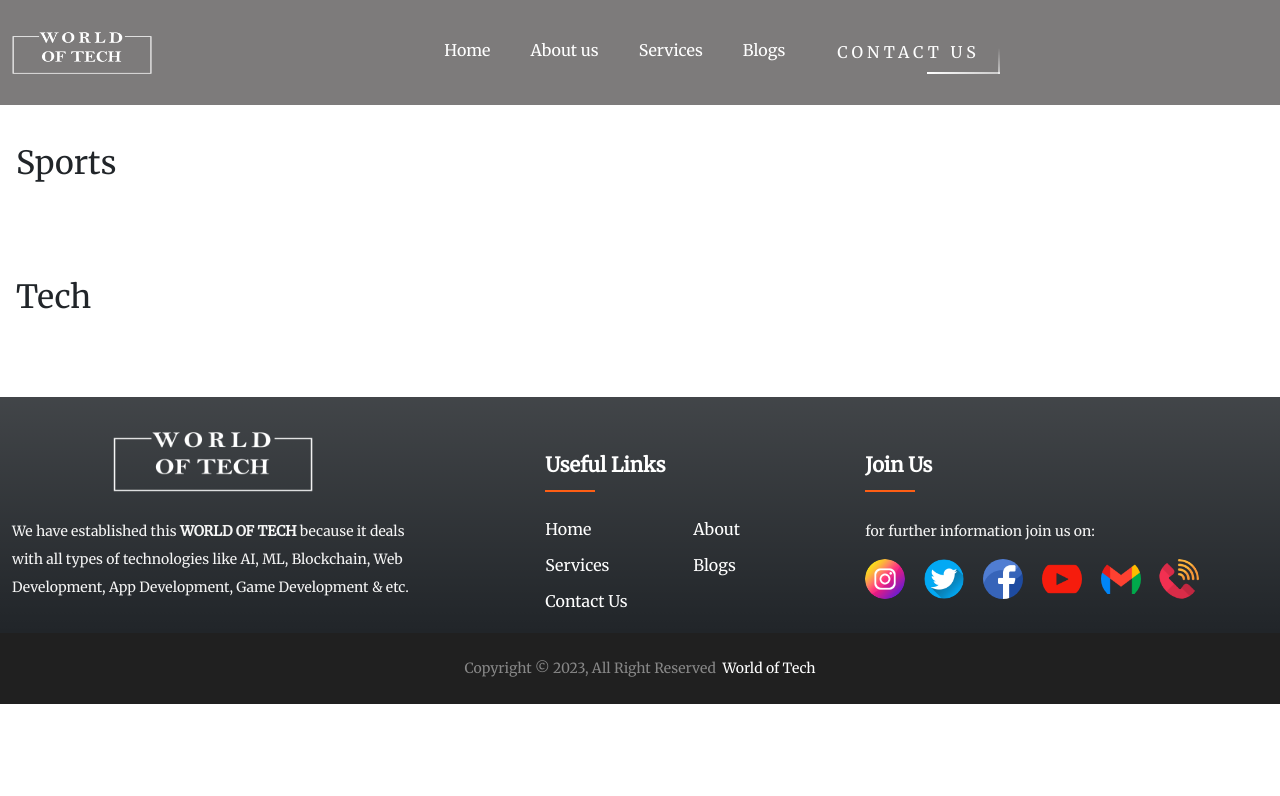
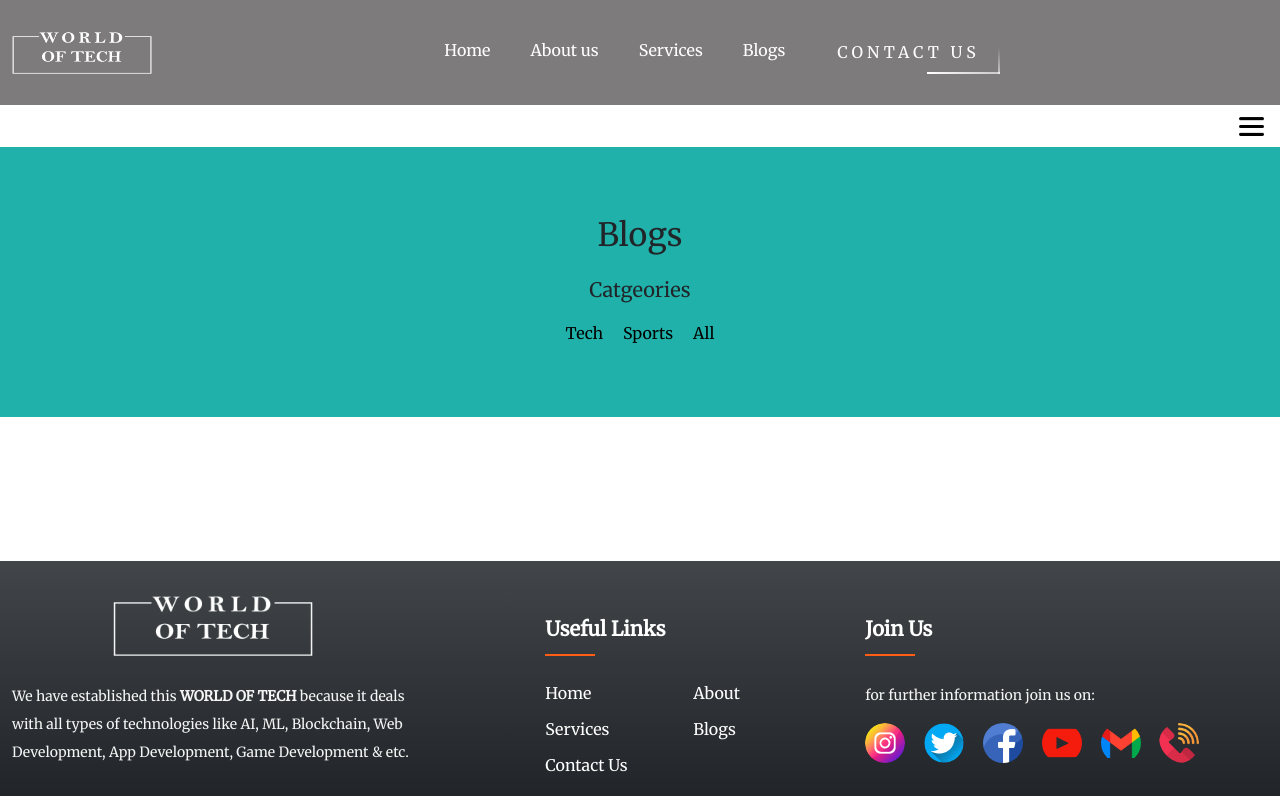
Before and after one commit to mesumbinshaukat/World-Of-Tech, a PHP site: page /blog.php in a window 1280 px wide. Shown: the top 796 px of the page. Before the commit the page ends 704 px from the top, so only its background shows below. Run offline with PHP 8.4, Linux system fonts and the light colour scheme; data that the repository does not hold is empty; some libraries are stand-ins or nearby versions.

Commit message:
sarim is a bot shit player

```diff
--- a/blog.php
+++ b/blog.php
@@ -1,5 +1,5 @@
 <?php
-$conn = mysqli_connect("localhost","root","XcRny943ve76JB","world_of_tech");
+$conn = mysqli_connect("localhost","root","","world_of_tech");
 ?>
 <!DOCTYPE html>
 <html lang="en">
@@ -31,27 +31,106 @@ $conn = mysqli_connect("localhost","root","XcRny943ve76JB","world_of_tech");
         border: none;
     }
 
-    .items:hover {
+      .items:hover{
           transform: scale(0.9);
         }
+      #category_wise{
+          width: 100%;
+          /* height: 300px; */
+          background-color: lightseagreen;
+
+
+        }
+        #blogs_header{
+            width: 100%;
+            background-color: lightseagreen;
+        }
+      .cat_btn{
+         border: none;
+         background-color: transparent;
+
+        }
+      .cat_btn:hover{
+          transform: scale(1.2);
+        }
+        .btn_menu{
+            background-color: transparent;
+            border: none;
+        }
+
+        #blogs_toggle{
+            display: none;
+        }
+
         </style>
 </head>
 
 <body>
      <!-- navbar -->
-    <section id="navbar">
+     <section id="navbar" class="mb-5 pb-5">
         <?php include("navbar.html");?>
     </section>
+    <!-- header -->
 
+    <section id="main_blog_active">
+        <button type="button" class="btn_menu float-end pb-2 pe-3 mt-3" onclick="btn_menu()"><img src="./icons/list.png" width="25px" alt=""></button>
 
+        <section id="category_wise" class=" d-flex flex-column  justify-content-center align-items-center mt-5 pt-5 pb-5 ">
+            <p class="mb-3 pt-3 fs-2">Blogs</p>
+            <p class="mb-2 fs-5">Catgeories</p>
+            <div class="blog_categories pb-3">
 
+                <input type="button" class="cat_btn p-2" onclick="myFunction('Tech')" value="Tech">
+                <input type="button" class="cat_btn p-2" onclick="myFunction('Sports')" value="Sports">
+                <input type="button" class="cat_btn p-2" onclick="allFunction()" value="All">
 
-    <!-- main section -->
-    <section class="categories_cards mt-5 pt-5 pb-3 mb-3 ">
+            </div>
+        </section>
 
+        <!-- main section active -->
 
+<section class="mt-4 pt-4 pb-3 mb-3" id="all_blogs_cards">
+<div class="container text-center">
+    <div class="row justify-content-center text-center">
+        <?php
+            $select_all = "SELECT * FROM `admin_blogs`";
+            $select_all_run = mysqli_query($conn,$select_all);
+            while($fetching_all=mysqli_fetch_array($select_all_run)) {?>
 
-        <h2 class="text-left mx-3 mb-5 mt-5">Sports</h2>
+<div class="col-lg-4 col-md-6 col-sm-12 mb-4 d-flex justify-content-center text-center">
+    <div class="items">
+        <a class="text-decoration-none text-dark" href="blogdetails.php?id='<?php echo $fetching_all['id']?>'">
+            <div class="card" style="width: 18rem;">
+                <img src="<?php echo 'admin/'.$fetching_all['thumbnail']?>" class="card-img-top" width="250px" alt="blog_img">
+                <div class="card-body">
+                    <h5 class="card-title text-center"><?php echo $fetching_all['blogtitle']?></h5>
+                    <p class="card-text  text-center"><?php echo $fetching_all['subtitle']?></p>
+                </div>
+            </div>
+        </a>
+    </div>
+</div>
+<?php }?>
+</div>
+</div>
+</section>
+
+<section class="mt-4 pt-4 pb-3 mb-3" id="categories_wise_cards"></section>
+
+</section>
+
+<!-- main section on toggle -->
+<section id="blogs_toggle">
+<button type="button" class="btn_menu float-end pb-2 pe-3 mt-3" onclick="btn_menu1()"><img src="./icons/menu.png" width="25px" alt=""></button>
+
+    <div id="blogs_header" class=" d-flex flex-column justify-content-center align-items-center mt-2 pt-5 pb-5 ">
+        <p class="mb-3 pt-3 fs-2">Blogs</p>
+    </div>
+
+    <!-- main section on toggle button -->
+    <div class="pt-1 pb-3 mb-3">
+
+        <h2 class="text-left mx-5 mb-5 mt-5">Sports</h2>
         <div class="owl-carousel container-fluid text-center">
             <?php
                     $select_categories_sports = "SELECT * FROM `admin_blogs` WHERE blog_category = 'Sports'";
@@ -59,11 +138,10 @@ $conn = mysqli_connect("localhost","root","XcRny943ve76JB","world_of_tech");
                     while($fetch_sports = mysqli_fetch_array($select_categories_sports_run)){
                         ?>
 
-            <div class="items">
+        <div class="items d-flex justify-content-center">
                 <div class="card " style="width: 18rem;">
                     <a href="blogdetails.php?id=<?php echo $fetch_sports['id']?>" class="text-decoration-none">
-                        <img src="<?php echo 'admin/'.$fetch_sports['thumbnail']?>" width="200px" class="card-img-top"
-                            alt="thumbnail">
+                    <img src="<?php echo 'admin/'.$fetch_sports['thumbnail']?>"  width="200px" class="card-img-top" >
                     <div class="card-body text-dark">
                         <h5 class="card-title"><?php echo $fetch_sports['blogtitle']?></h5>
                         <p class="card-text"><?php echo $fetch_sports['subtitle']?></p>
@@ -77,7 +155,7 @@ $conn = mysqli_connect("localhost","root","XcRny943ve76JB","world_of_tech");
     </div>
 
 
-        <h2 class="text-left mx-3 mt-5 mb-5">Tech</h2>
+    <h2 class="text-left mx-5 mt-5 mb-5">Tech</h2>
 
     <div class="owl-carousel container-fluid text-center">
         <?php
@@ -85,11 +163,10 @@ $conn = mysqli_connect("localhost","root","XcRny943ve76JB","world_of_tech");
                     $select_categories_tech_run = mysqli_query($conn,$select_categories_tech);
                     while($fetch_tech = mysqli_fetch_array($select_categories_tech_run)){
                         ?>
-            <div class="items">
+                        <div class="items d-flex justify-content-center">
                             <div class="card " style="width: 18rem;">
                                 <a href="blogdetails.php?id=<?php echo $fetch_tech['id']?>" class="text-decoration-none">
-                        <img src="<?php echo 'admin/'.$fetch_tech['thumbnail']?>" width="200px" class="card-img-top"
-                            alt="thumbnail">
+                                    <img src="<?php echo 'admin/'.$fetch_tech['thumbnail']?>"  width="200px" class="card-img-top" >
                                     <div class="card-body text-dark">
                                         <h5 class="card-title"><?php echo $fetch_tech['blogtitle']?></h5>
                                         <p class="card-text"><?php echo $fetch_tech['subtitle']?></p>
@@ -101,17 +178,16 @@ $conn = mysqli_connect("localhost","root","XcRny943ve76JB","world_of_tech");
     <?php }?>
 
 </div>
+</div>
+
 </section>
-
-
-
 
 <!-- footer -->
     <section id="footer">
         <?php include("footer.html");?>
     </section>
 
-</body>
+
 
     <script src="https://code.jquery.com/jquery-3.6.4.min.js"
     integrity="sha256-oP6HI9z1XaZNBrJURtCoUT5SUnxFr8s3BzRl+cbzUq8=" crossorigin="anonymous">
@@ -119,6 +195,41 @@ $conn = mysqli_connect("localhost","root","XcRny943ve76JB","world_of_tech");
 <script src="https://cdnjs.cloudflare.com/ajax/libs/OwlCarousel2/2.3.4/owl.carousel.js"
     integrity="sha512-gY25nC63ddE0LcLPhxUJGFxa2GoIyA5FLym4UJqHDEMHjp8RET6Zn/SHo1sltt3WuVtqfyxECP38/daUc/WVEA=="
     crossorigin="anonymous" referrerpolicy="no-referrer"></script>
+    <script>
+    function btn_menu1(){
+        document.getElementById("main_blog_active").style.display = "block"
+       document.getElementById("blogs_toggle").style.display = "none";
+    }
+    function btn_menu(){
+       document.getElementById("main_blog_active").style.display = "none"
+       document.getElementById("blogs_toggle").style.display = "block";
+
+    }
+    function myFunction(param){
+       document.getElementById("all_blogs_cards").style.display = "none";
+       document.getElementById("categories_wise_cards").style.display = "block";
+       var categories = param;
+       $.ajax({
+        url:'blogs_cards.php',
+        type:'POST',
+        data:{
+            click:1,
+            blog_cat: categories
+        },
+        success:function(data){
+            $('#categories_wise_cards').html(data);
+        }
+       })
+    }
+
+
+    function allFunction(){
+        document.getElementById("categories_wise_cards").style.display = "none";
+        document.getElementById("all_blogs_cards").style.display="block";
+    }
+
+
+</script>
 <script>
 $(document).ready(function() {
     $(".owl-carousel").owlCarousel();
@@ -148,4 +259,9 @@ $('.owl-carousel').owlCarousel({
 })
 </script>
 
+</body>
+
+
+
+
 </html>
--- a/blogdetails.php
+++ b/blogdetails.php
@@ -40,7 +40,10 @@
 </head>
 
 <body>
-    <div class="container-fluid ">
+    <section id="navbar" class="pb-5 mb-5">
+        <?php include('navbar.html')?>
+    </section>
+    <div class="container-fluid pt-3">
         <!-- blog section starts -->
         <div class="blog_details section">
             <!-- title and category -->
```
Also changed, not shown: blogs_cards.php (+42 -9 lines), Icons/list.png (added), Icons/menu.png (added). Lines whose indentation alone changed are shown as unchanged.
